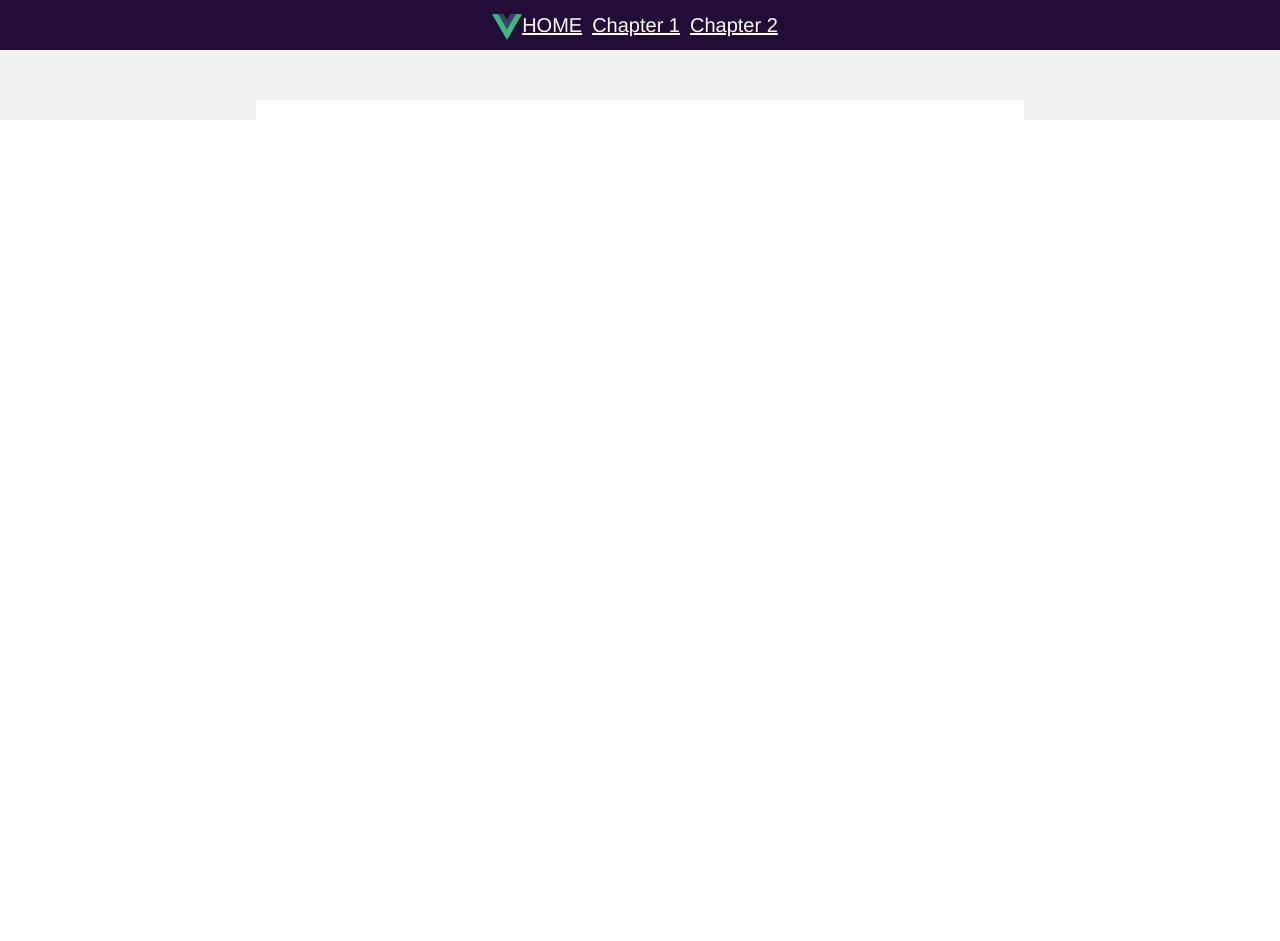
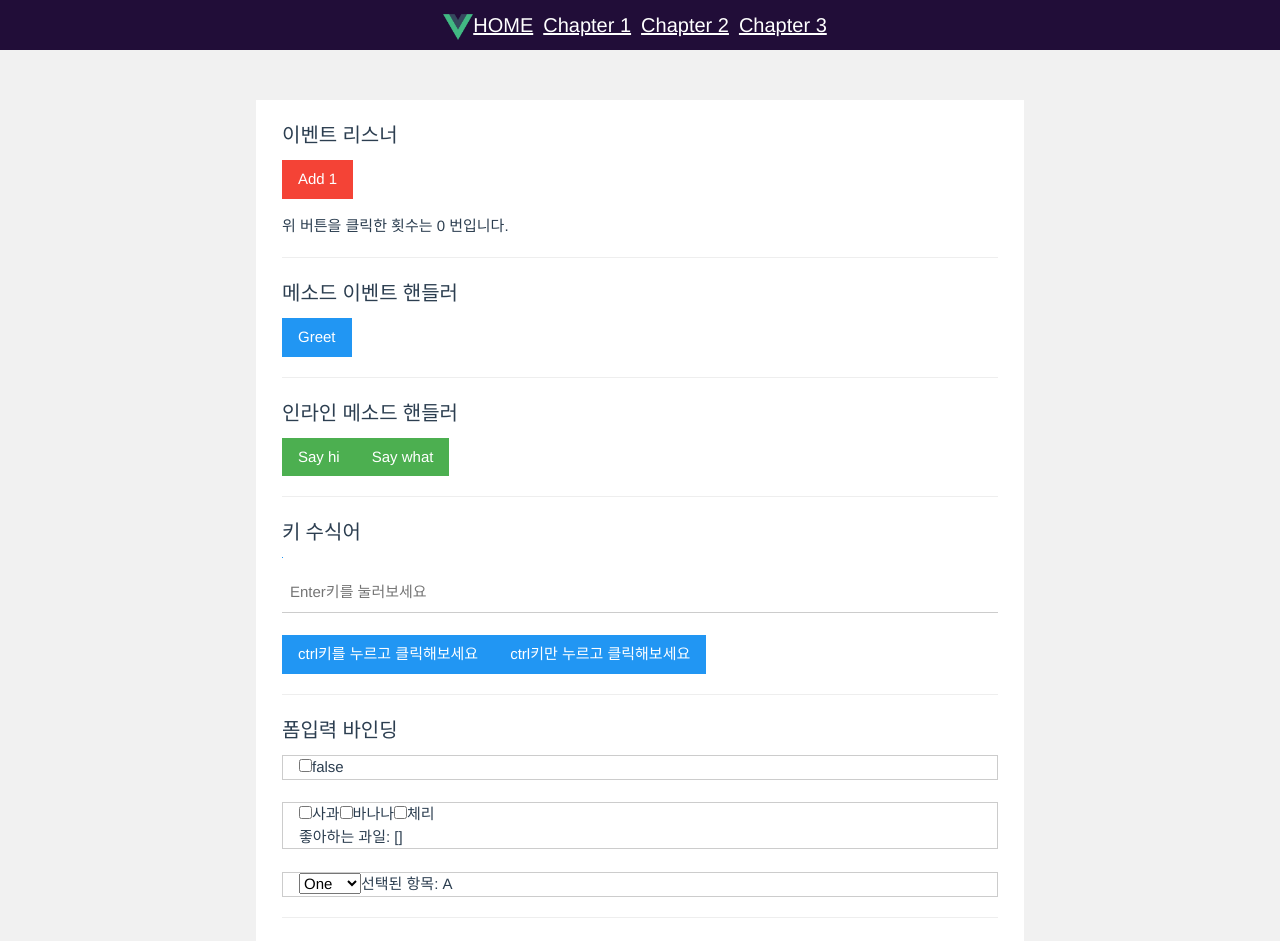
Before and after one commit to kayh45/vuejs-study, a Vue app: page /#/ch3 in a window 1280 px wide. Shown: the top 941 px of the page. Before the commit the page ends 800 px from the top, so only its background shows below. Built offline with nearby package versions, Linux system fonts and the light colour scheme.

Commit message:
이벤트 부분 추가

```diff
--- a/src/App.vue
+++ b/src/App.vue
@@ -12,6 +12,9 @@
       </router-link>
       <router-link to="/ch2" class="header-menu">
         <p>Chapter 2</p>
+      </router-link>
+      <router-link to="/ch3" class="header-menu">
+        <p>Chapter 3</p>
       </router-link>
     </header>
     <div id="kayh-content">
--- /dev/null
+++ b/src/components/ChapterThree.vue
@@ -0,0 +1,102 @@
+<template>
+  <div id="ch3">
+    <div class="w3-container">
+      <h4>이벤트 리스너</h4>
+      <button @click="counter += 1" class="w3-button w3-red">Add 1</button>
+      <p class="w3-margin-top">위 버튼을 클릭한 횟수는 {{ counter }} 번입니다.</p>
+      <hr />
+
+      <h4>메소드 이벤트 핸들러</h4>
+      <button @click="greet" class="w3-button w3-blue">Greet</button>
+      <hr />
+
+      <h4>인라인 메소드 핸들러</h4>
+      <button @click="say('hi')" class="w3-button w3-green">Say hi</button>
+      <button @click="say('WHAT!!')" class="w3-button w3-green">Say what</button>
+      <hr />
+
+      <h4>키 수식어</h4>
+      <p class="w3-container w3-border-left w3-border-blue w3-margin-bottom">
+        {{ keyMessage }}
+      </p>
+      <input v-model="inputMessage" placeholder="Enter키를 눌러보세요" class="w3-input" @keypress.enter="pressEnter">
+      <br>
+      <button @click.ctrl="doSomething" class="w3-button w3-blue">ctrl키를 누르고 클릭해보세요</button>
+      <button @click.ctrl.exact="doSomething" class="w3-button w3-blue">ctrl키만 누르고 클릭해보세요</button>
+      <hr />
+
+      <h4>폼입력 바인딩</h4>
+      <div class="w3-container w3-border">
+        <input type="checkbox" id="checkbox" v-model="checked">
+        <label for="checkbox">{{ checked }}</label>
+      </div>
+      <br>
+      <div class="w3-container w3-border">
+        <input type="checkbox" id="apple" value="apple" v-model="checkedNames">
+        <label for="apple">사과</label>
+        <input type="checkbox" id="banana" value="banana" v-model="checkedNames">
+        <label for="banana">바나나</label>
+        <input type="checkbox" id="cherry" value="cherry" v-model="checkedNames">
+        <label for="cherry">체리</label>
+        <br>
+        <span>좋아하는 과일: {{ checkedNames }}</span>
+      </div>
+      <br>
+      <div class="w3-container w3-border">
+        <select v-model="selected">
+          <option v-for="option in options" :value="option.value" :key="option.key">
+            {{ option.text }}
+          </option>
+        </select>
+        <span>선택된 항목: {{ selected }}</span>
+      </div>
+      <hr />
+
+      <h4>수식어</h4>
+      <input class="w3-input" v-model.trim="autoTrim"><br>
+      <p class="w3-container w3-border">{{autoTrim}}</p>
+
+    </div>
+  </div>
+</template>
+
+<script>
+export default {
+  name: 'ChapterThree',
+  data () {
+    return {
+      counter: 0,
+      mName: 'vue.js',
+      keyMessage: '',
+      inputMessage: '',
+      checked: false,
+      checkedNames: [],
+      selected: 'A',
+      options: [
+        {text: 'One', value: 'A'},
+        {text: 'Two', value: 'B'},
+        {text: 'Three', value: 'C'}
+      ],
+      autoTrim: '          앞 뒤의 공백을 무시합니다    '
+    }
+  },
+  methods: {
+    greet: function (event) {
+      alert('Hello, ' + this.mName)
+      if (event) {
+        alert(event.target.tagName)
+      }
+    },
+    say: function (msg) {
+      alert(msg)
+    },
+    pressEnter: function () {
+      this.keyMessage = this.inputMessage
+    },
+    doSomething: function () {
+      alert('잘했습니다!')
+    }
+
+  }
+}
+</script>
--- a/src/router/index.js
+++ b/src/router/index.js
@@ -3,6 +3,7 @@ import Router from 'vue-router'
 import index from '@/components/index'
 import ChapterOne from '@/components/ChapterOne'
 import ChapterTwo from '@/components/ChapterTwo'
+import ChapterThree from '@/components/ChapterThree'
 
 Vue.use(Router)
 
@@ -22,6 +23,11 @@ export default new Router({
       path: '/ch2',
       name: 'ChapterTwo',
       component: ChapterTwo
+    },
+    {
+      path: '/ch3',
+      name: 'ChapterThree',
+      component: ChapterThree
     }
 
   ]
```
